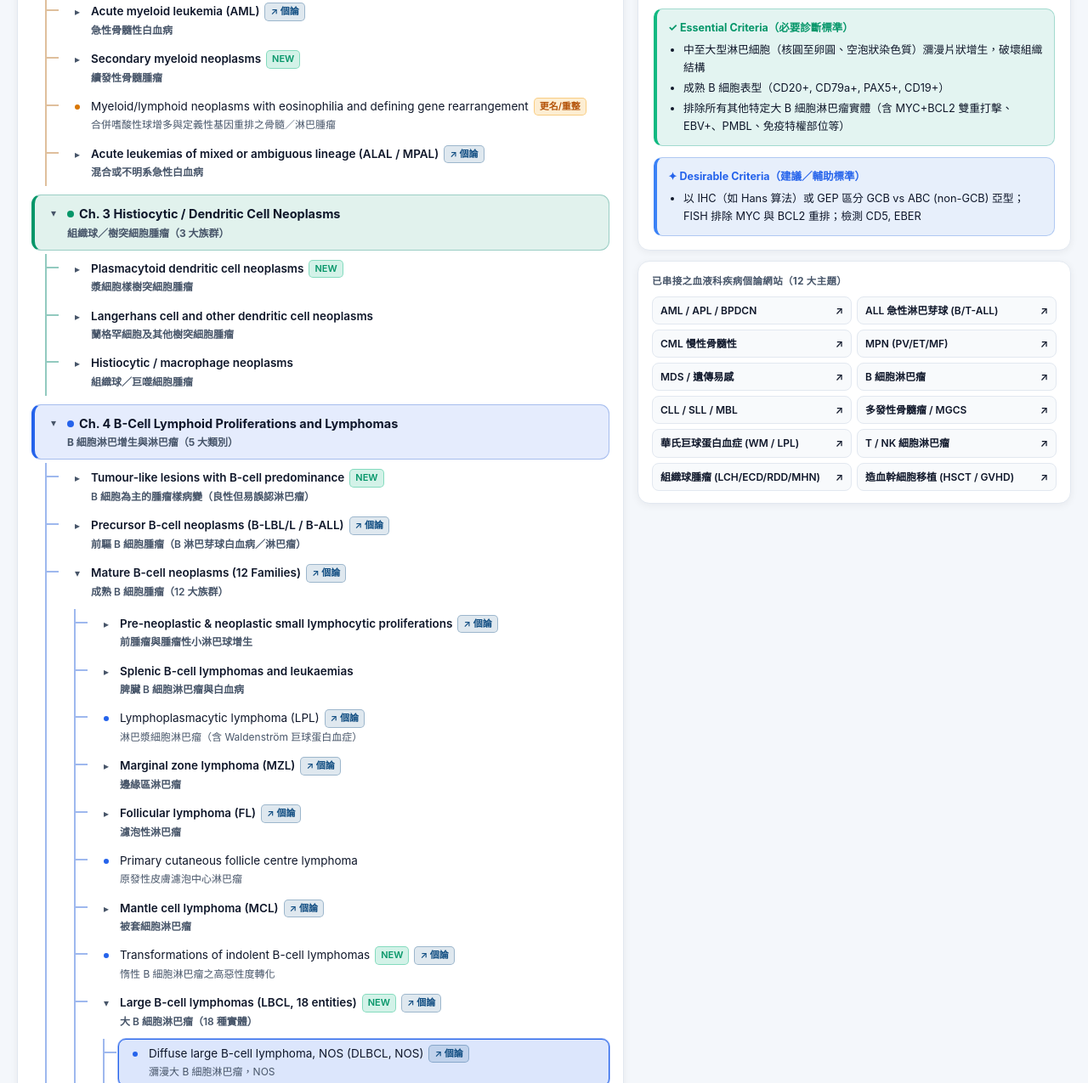
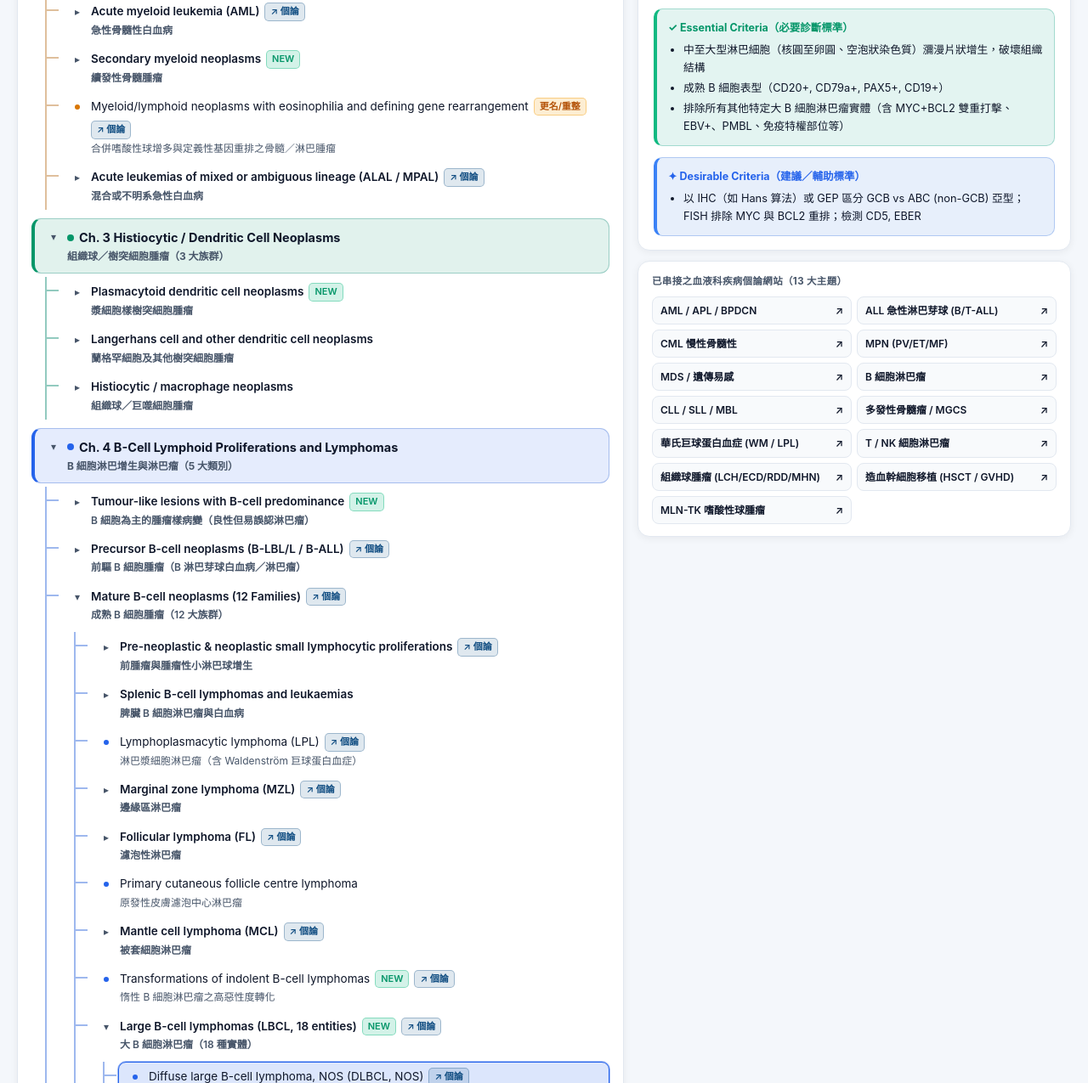
Before and after one commit to LiChiaHans/who5-hematolymphoid-guide, a plain HTML site: page index.html in a window 1280 px wide. Shown: the part 820-2095 px from the top of the page at 85% size. Drawn offline with Linux system fonts and the light colour scheme.

Commit message:
Link MLN-TK NCCN v2.2026 guide from WHO 5th Ch.2 MLN-TK and CEL

```diff
--- a/index.html
+++ b/index.html
@@ -831,7 +831,7 @@
 
         <!-- Quick Monograph Directory -->
         <div class="card monograph-dir">
-          <div class="section-label" style="margin-bottom:4px;">已串接之血液科疾病個論網站（12 大主題）</div>
+          <div class="section-label" style="margin-bottom:4px;">已串接之血液科疾病個論網站（13 大主題）</div>
           <div class="dir-grid">
             <a class="dir-link" href="https://lichiahans.github.io/aml-nccn-guide/" target="_blank" rel="noopener"><span>AML / APL / BPDCN</span><span>↗</span></a>
             <a class="dir-link" href="https://lichiahans.github.io/all-nccn-guide/" target="_blank" rel="noopener"><span>ALL 急性淋巴芽球 (B/T-ALL)</span><span>↗</span></a>
@@ -845,6 +845,7 @@
             <a class="dir-link" href="https://lichiahans.github.io/tcell-nccn-guide/" target="_blank" rel="noopener"><span>T / NK 細胞淋巴瘤</span><span>↗</span></a>
             <a class="dir-link" href="https://lichiahans.github.io/histiocytic-nccn-guide/" target="_blank" rel="noopener"><span>組織球腫瘤 (LCH/ECD/RDD/MHN)</span><span>↗</span></a>
             <a class="dir-link" href="https://lichiahans.github.io/hsct-nccn-guide/" target="_blank" rel="noopener"><span>造血幹細胞移植 (HSCT / GVHD)</span><span>↗</span></a>
+            <a class="dir-link" href="https://lichiahans.github.io/mlntk-nccn-guide/" target="_blank" rel="noopener"><span>MLN-TK 嗜酸性球腫瘤</span><span>↗</span></a>
           </div>
         </div>
       </aside>
@@ -863,7 +864,8 @@
       mm: "https://lichiahans.github.io/mm-nccn-guide/",
       wm: "https://lichiahans.github.io/wm-nccn-guide/",
       tcell: "https://lichiahans.github.io/tcell-nccn-guide/",
-      histiocytic: "https://lichiahans.github.io/histiocytic-nccn-guide/"
+      histiocytic: "https://lichiahans.github.io/histiocytic-nccn-guide/",
+      mlntk: "https://lichiahans.github.io/mlntk-nccn-guide/"
     };
 
     const TREE_DATA = [
@@ -878,7 +880,8 @@
           { label: "AML 個論", url: BASE.aml },
           { label: "CML 個論", url: BASE.cml },
           { label: "MPN 個論", url: BASE.mpn },
-          { label: "MDS 個論", url: BASE.mds }
+          { label: "MDS 個論", url: BASE.mds },
+          { label: "MLN-TK 個論", url: BASE.mlntk }
         ],
         children: [
           {
@@ -1047,7 +1050,10 @@
                 name: "Chronic eosinophilic leukemia (CEL)",
                 zh: "慢性嗜酸性球白血病",
                 tag: "renamed",
-                links: [{ label: "🔍 MPN 初始檢查", url: BASE.mpn + "#workup" }],
+                links: [
+                  { label: "🔍 MPN 初始檢查", url: BASE.mpn + "#workup" },
+                  { label: "🧬 MLN-TK 鑑別與 NGS 角色", url: BASE.mlntk + "#initial-eval" }
+                ],
                 essential: [
                   "持續 ≥4 週（原為 6 個月）之嗜酸性球增多（≥1.5×10⁹/L 且 ≥10% WBC）",
                   "同時具備「株系性證據（染色體或體細胞基因突變）」與「異常骨髓型態（如巨核／紅系發育不良或顯著纖維化）」",
@@ -1661,6 +1667,11 @@
             name: "Myeloid/lymphoid neoplasms with eosinophilia and defining gene rearrangement",
             zh: "合併嗜酸性球增多與定義性基因重排之骨髓／淋巴腫瘤",
             tag: "renamed",
+            links: [
+              { label: "🧬 MLN-TK 個論 (NCCN v2.2026)", url: BASE.mlntk },
+              { label: "🔬 核型／標靶決策工具", url: BASE.mlntk + "#algorithm" },
+              { label: "💊 六大基因治療方案", url: BASE.mlntk + "#treatment" }
+            ],
             essential: [
               "骨髓或淋巴腫瘤（常伴嗜酸性球增多，但非絕對必要）",
               "檢出定義性酪胺酸激酶重排：PDGFRA、PDGFRB、FGFR1、JAK2（不限 PCM1）、FLT3 (NEW)、ETV6::ABL1 (NEW) 或其他 TK 融合基因 (NEW)"
```
